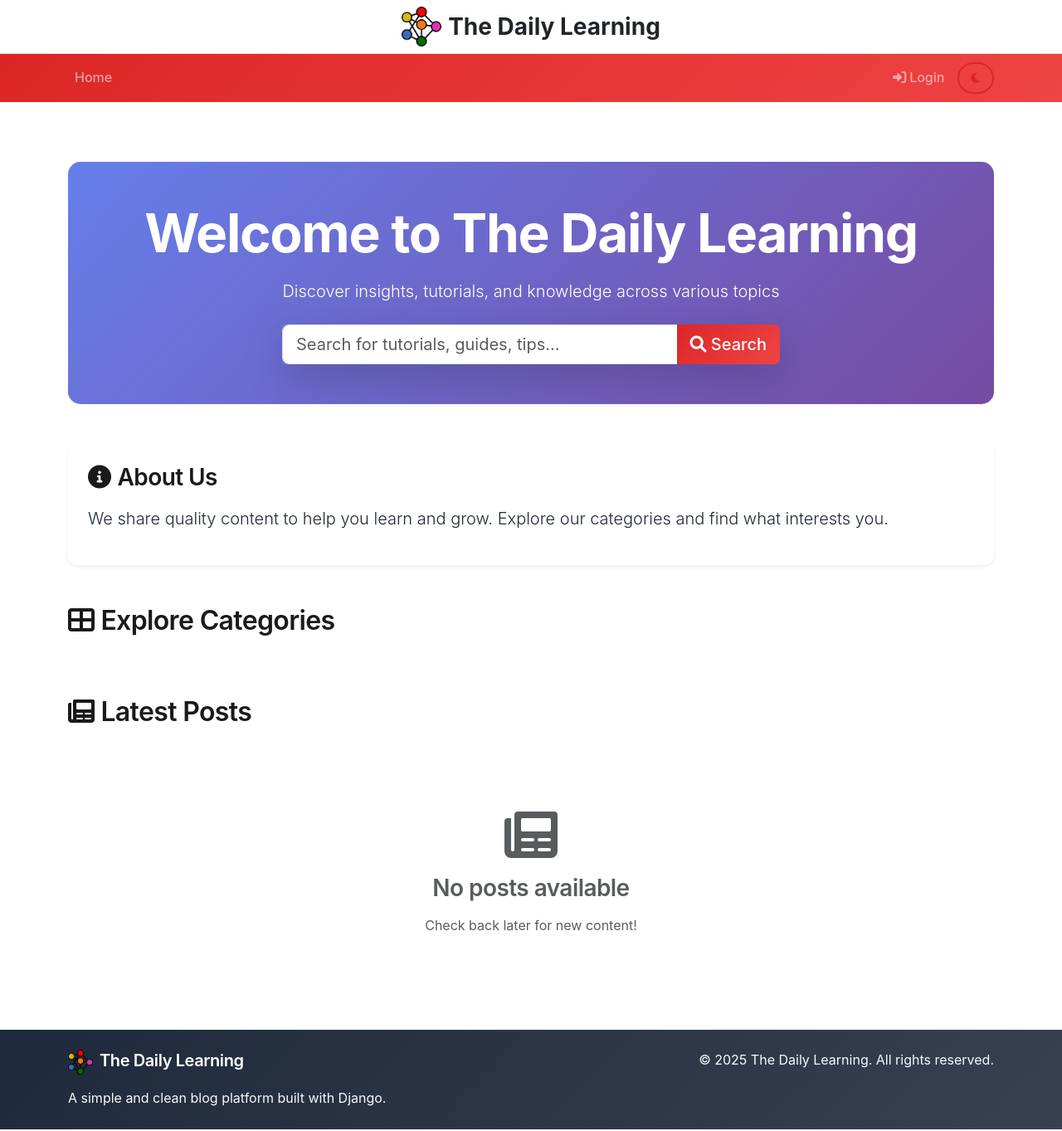
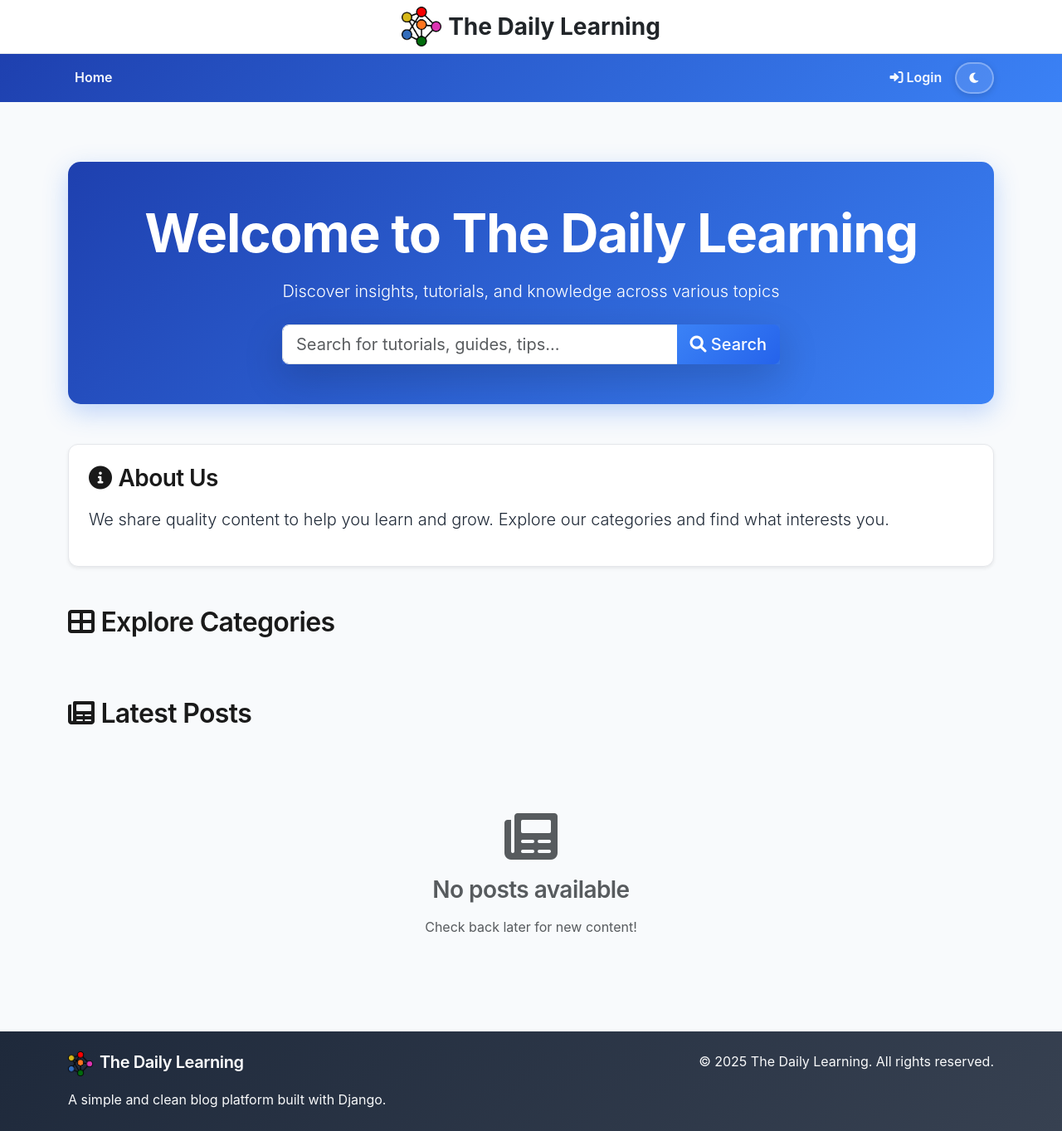
Before and after one commit to MosaddikHabib/tutorial_blog_site_django, a Django app: page / in a window 1280 px wide. Shown: the whole page at 83% size. Run offline with Django 4.2, Linux system fonts and the light colour scheme; data comes from the database, SQL or seed files in the repository; data that the repository does not hold is empty; some libraries are stand-ins or nearby versions.

Commit message:
Fine-tune color scheme to modern blue palette, make navbar text white and bold, create modern toggle button, fix all dark mode card transitions

```diff
--- a/static/css/style.css
+++ b/static/css/style.css
@@ -43,7 +43,7 @@ h3 { font-size: 1.75rem; }
 
 .card:hover {
     transform: translateY(-8px);
-    box-shadow: 0 12px 24px rgba(220, 38, 38, 0.15) !important;
+    box-shadow: 0 12px 24px rgba(59, 130, 246, 0.2) !important;
 }
 
 .card-img-top {
@@ -56,7 +56,7 @@ h3 { font-size: 1.75rem; }
 
 .card-header {
     border-bottom: none;
-    background: linear-gradient(135deg, #dc2626 0%, #ef4444 100%);
+    background: linear-gradient(135deg, #3b82f6 0%, #2563eb 100%);
     color: #fff;
     font-weight: 600;
     padding: 1rem 1.25rem;
@@ -106,13 +106,13 @@ h3 { font-size: 1.75rem; }
 }
 
 .btn-dark {
-    background: linear-gradient(135deg, #dc2626 0%, #ef4444 100%);
+    background: linear-gradient(135deg, #3b82f6 0%, #2563eb 100%);
     color: #fff;
 }
 
 .btn-dark:hover {
     transform: translateY(-2px);
-    box-shadow: 0 4px 12px rgba(220, 38, 38, 0.4);
+    box-shadow: 0 4px 12px rgba(59, 130, 246, 0.4);
 }
 
 /* Links */
@@ -128,7 +128,7 @@ a {
 .hover-item:hover {
     background-color: #f3f4f6 !important;
     transform: translateX(5px);
-    border-left: 3px solid #dc2626;
+    border-left: 3px solid #3b82f6;
 }
 
 /* Badges */
@@ -140,7 +140,7 @@ a {
 
 /* Image Placeholder */
 .image-placeholder {
-    background: linear-gradient(135deg, #dc2626 0%, #ef4444 100%);
+    background: linear-gradient(135deg, #3b82f6 0%, #2563eb 100%);
     display: flex;
     align-items: center;
     justify-content: center;
@@ -155,7 +155,7 @@ a {
 }
 
 .breadcrumb-item a {
-    color: #dc2626;
+    color: #3b82f6;
     font-weight: 500;
 }
 
@@ -168,19 +168,19 @@ a {
     border-radius: 8px;
     margin: 0 4px;
     font-weight: 500;
-    color: #dc2626;
+    color: #3b82f6;
     border: 2px solid #e9ecef;
 }
 
 .pagination .page-link:hover {
-    background: #dc2626;
+    background: #3b82f6;
     color: #fff;
-    border-color: #dc2626;
+    border-color: #3b82f6;
 }
 
 .pagination .page-item.active .page-link {
-    background: linear-gradient(135deg, #dc2626 0%, #ef4444 100%);
-    border-color: #dc2626;
+    background: linear-gradient(135deg, #3b82f6 0%, #2563eb 100%);
+    border-color: #3b82f6;
 }
 
 /* Post detail layout */
--- a/templates/blog/base.html
+++ b/templates/blog/base.html
@@ -17,42 +17,60 @@
     <!-- Custom Color Palette -->
     <style>
         :root {
-            --primary-color: #dc2626;
-            --secondary-color: #ef4444;
-            --accent-color: #f97316;
+            --primary-color: #3b82f6;
+            --secondary-color: #2563eb;
+            --accent-color: #8b5cf6;
             --dark-color: #1e293b;
             --light-color: #ffffff;
             --text-color: #1f2937;
             --border-color: #e5e7eb;
-            --bg-color: #ffffff;
+            --bg-color: #f8fafc;
             --card-bg: #ffffff;
+            --nav-bg-start: #1e40af;
+            --nav-bg-end: #3b82f6;
         }
 
         [data-theme="dark"] {
-            --primary-color: #dc2626;
-            --secondary-color: #991b1b;
-            --accent-color: #ea580c;
+            --primary-color: #60a5fa;
+            --secondary-color: #3b82f6;
+            --accent-color: #a78bfa;
             --dark-color: #0f172a;
             --light-color: #1e293b;
             --text-color: #f1f5f9;
             --border-color: #334155;
             --bg-color: #0f172a;
             --card-bg: #1e293b;
+            --nav-bg-start: #1e3a8a;
+            --nav-bg-end: #2563eb;
         }
 
         body {
             background-color: var(--bg-color);
             color: var(--text-color);
-            transition: background-color 0.3s, color 0.3s;
+            transition: background-color 0.3s ease, color 0.3s ease;
         }
 
         .card {
-            background-color: var(--card-bg);
-            color: var(--text-color);
+            background-color: var(--card-bg) !important;
+            color: var(--text-color) !important;
+            border: 1px solid var(--border-color) !important;
+            transition: all 0.3s ease;
         }
 
         .navbar-dark {
-            background: linear-gradient(135deg, var(--primary-color), var(--secondary-color)) !important;
+            background: linear-gradient(135deg, var(--nav-bg-start), var(--nav-bg-end)) !important;
+        }
+
+        .navbar-dark .nav-link {
+            color: rgba(255, 255, 255, 0.95) !important;
+            font-weight: 600 !important;
+            transition: all 0.2s ease;
+        }
+
+        .navbar-dark .nav-link:hover {
+            color: #ffffff !important;
+            background-color: rgba(255, 255, 255, 0.1);
+            border-radius: 6px;
         }
 
         .btn-primary {
@@ -114,30 +132,34 @@
             transform: translateX(5px);
         }
 
-        /* Dark mode toggle */
+        /* Modern Dark Mode Toggle */
         .theme-toggle {
-            background: transparent;
-            border: 2px solid var(--primary-color);
-            color: var(--primary-color);
-            border-radius: 50px;
-            padding: 0.4rem 0.8rem;
-            transition: all 0.3s;
+            background: rgba(255, 255, 255, 0.1);
+            border: 2px solid rgba(255, 255, 255, 0.3);
+            color: white;
+            border-radius: 25px;
+            padding: 0.4rem 0.9rem;
+            transition: all 0.3s ease;
             cursor: pointer;
+            position: relative;
+            overflow: hidden;
+            box-shadow: 0 2px 8px rgba(0, 0, 0, 0.15);
         }
 
         .theme-toggle:hover {
-            background: var(--primary-color);
-            color: white;
-            border-color: var(--primary-color);
+            background: rgba(255, 255, 255, 0.2);
+            border-color: rgba(255, 255, 255, 0.6);
+            transform: scale(1.05);
+            box-shadow: 0 4px 12px rgba(0, 0, 0, 0.2);
         }
 
-        [data-theme=\"dark\"] .theme-toggle {
-            border-color: white;
-            color: white;
+        .theme-toggle i {
+            transition: transform 0.3s ease, opacity 0.3s ease;
+            display: inline-block;
         }
 
-        [data-theme=\"dark\"] .theme-toggle:hover {
-            background: rgba(255, 255, 255, 0.1);
+        .theme-toggle:active {
+            transform: scale(0.95);
         }
 
         /* Header stays light in both themes */
@@ -215,7 +237,19 @@
         }
 
         [data-theme="dark"] .card:hover {
-            box-shadow: 0 12px 24px rgba(220, 38, 38, 0.3) !important;
+            box-shadow: 0 12px 24px rgba(59, 130, 246, 0.3) !important;
+        }
+
+        [data-theme="dark"] .card-header,
+        [data-theme="dark"] .card-footer {
+            background-color: rgba(15, 23, 42, 0.5) !important;
+            border-color: var(--border-color) !important;
+        }
+
+        [data-theme="dark"] .list-group-item {
+            background-color: var(--card-bg) !important;
+            border-color: var(--border-color) !important;
+            color: var(--text-color) !important;
         }
 
         /* Image placeholders in dark mode */
@@ -280,7 +314,7 @@
 
         /* Hero section dark mode */
         [data-theme="dark"] .hero-section {
-            background: linear-gradient(135deg, var(--primary-color) 0%, var(--secondary-color) 100%) !important;
+            background: linear-gradient(135deg, var(--nav-bg-start) 0%, var(--nav-bg-end) 100%) !important;
         }
 
         /* Fix icon colors in dark mode */
--- a/templates/blog/post_list.html
+++ b/templates/blog/post_list.html
@@ -4,7 +4,7 @@
 
 {% block content %}
 <!-- Hero Section -->
-<div class="hero-section mb-5 p-5 text-center" style="background: linear-gradient(135deg, #667eea 0%, #764ba2 100%); border-radius: 15px;">
+<div class="hero-section mb-5 p-5 text-center" style="background: linear-gradient(135deg, #1e40af 0%, #3b82f6 100%); border-radius: 15px; box-shadow: 0 10px 30px rgba(59, 130, 246, 0.3);">
     <h1 class="display-3 fw-bold text-white mb-3">{{ homepage_content.hero_title }}</h1>
     <p class="lead text-white mb-4">{{ homepage_content.hero_subtitle }}</p>
 
@@ -41,7 +41,7 @@
         <a href="{% url 'category_posts' category.slug %}" class="text-decoration-none">
             <div class="card h-100 border-0 shadow-sm hover-item" style="transition: all 0.3s;">
                 <div class="card-body text-center">
-                    <i class="fas fa-folder fa-3x mb-3" style="color: #667eea;"></i>
+                    <i class="fas fa-folder fa-3x mb-3" style="color: #3b82f6;"></i>
                     <h5 class="card-title text-dark">{{ category.name }}</h5>
                     <p class="text-muted small">{{ category.posts.count }} post{{ category.posts.count|pluralize }}</p>
                 </div>
```
